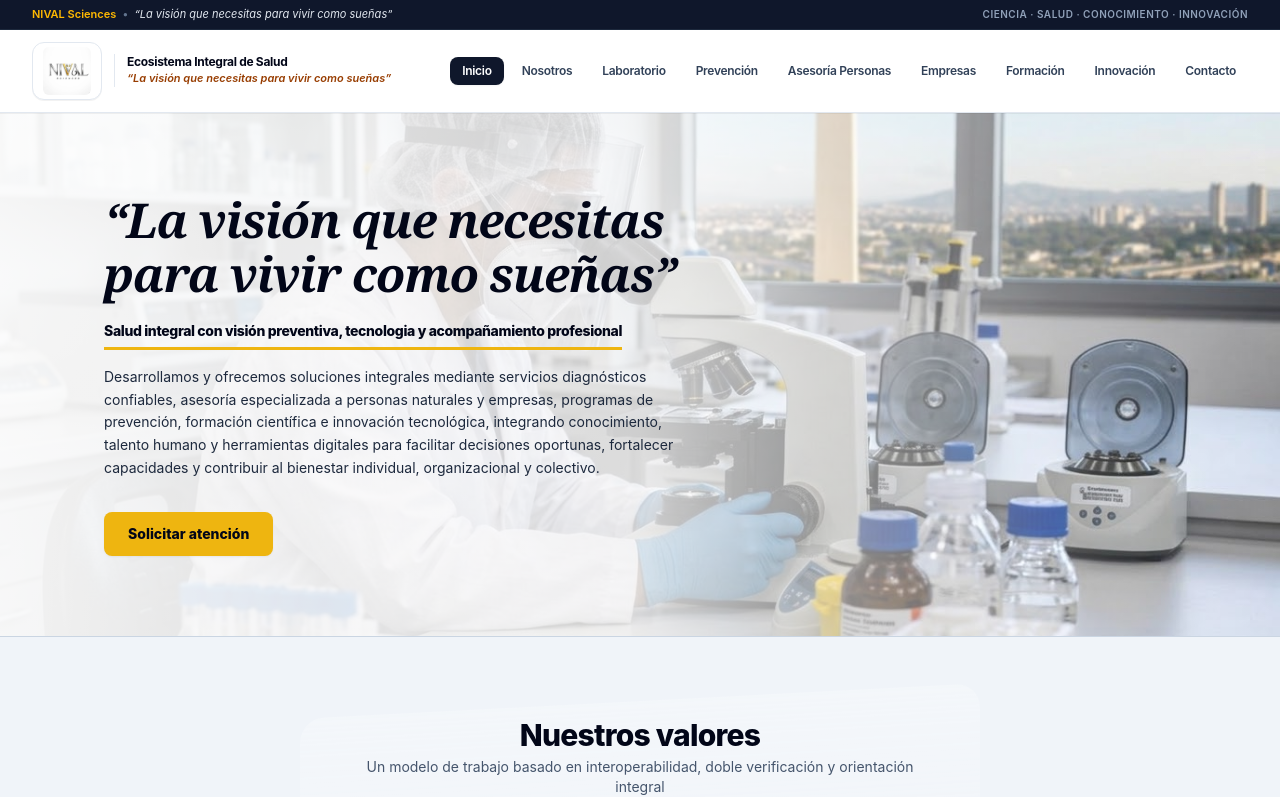
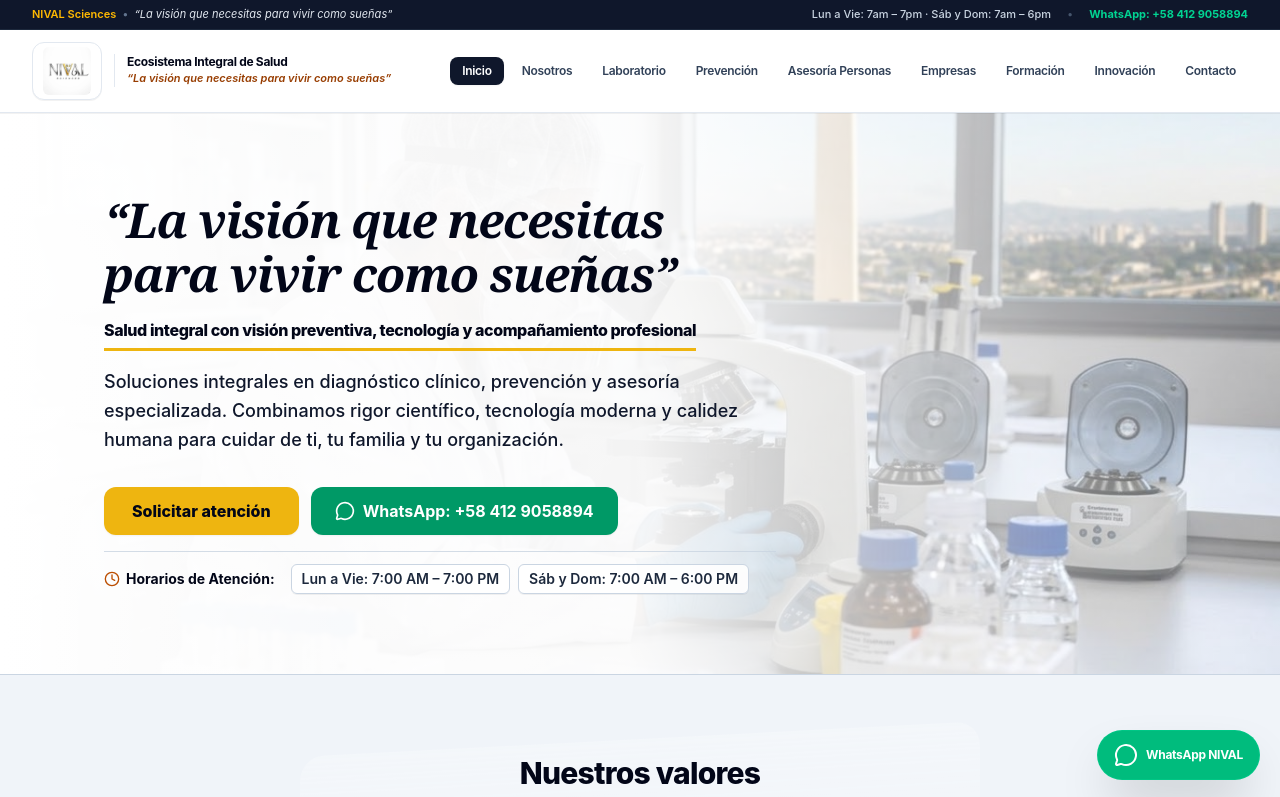
Before and after one commit to kingerian0405/NIVAL-Sciences, a React (Vite) app: page / in a window 1280 px wide. Shown: the top 797 px of the page. Built offline with nearby package versions, Linux system fonts and the light colour scheme.

Commit message:
feat: anadir horarios de atencion oficiales, optimizar texto legible en inicio e integrar whatsapp +58 412 9058894

```diff
--- a/src/App.tsx
+++ b/src/App.tsx
@@ -1,4 +1,5 @@
 import React, { useState, useEffect } from 'react';
+import { MessageCircle } from 'lucide-react';
 import { InstitutionalHeader } from './components/InstitutionalHeader';
 import { InstitutionalFooter } from './components/InstitutionalFooter';
 import { CapaInicio } from './layers/CapaInicio';
@@ -76,6 +77,18 @@ export function App() {
       <InstitutionalFooter
         onSelectCapa={handleSelectCapa}
       />
+
+      {/* Botón Flotante Permanente de WhatsApp */}
+      <a
+        href="https://wa.me/584129058894?text=Hola%20NIVAL%20Sciences,%20quisiera%20solicitar%20información%20y%20atención"
+        target="_blank"
+        rel="noopener noreferrer"
+        className="fixed bottom-5 right-5 z-40 bg-emerald-500 hover:bg-emerald-600 text-white p-3.5 sm:px-4 sm:py-3 rounded-full shadow-2xl flex items-center space-x-2 transition-all hover:scale-105 group border border-emerald-400/40 cursor-pointer"
+        aria-label="Contactar por WhatsApp"
+      >
+        <MessageCircle className="w-5 h-5 sm:w-6 sm:h-6 text-white" />
+        <span className="hidden sm:inline font-bold text-xs tracking-tight">WhatsApp NIVAL</span>
+      </a>
     </div>
   );
 }
--- a/src/components/InstitutionalFooter.tsx
+++ b/src/components/InstitutionalFooter.tsx
@@ -1,5 +1,5 @@
 import React from 'react';
-import { ShieldCheck, ArrowRight } from 'lucide-react';
+import { ShieldCheck, ArrowRight, Clock, MessageCircle } from 'lucide-react';
 import { CAPAS } from '../layers/layerData';
 
 interface InstitutionalFooterProps {
@@ -32,10 +32,10 @@ export const InstitutionalFooter: React.FC<InstitutionalFooterProps> = ({ onSele
 
       {/* Contenido principal del pie de página */}
       <div className="max-w-7xl mx-auto px-4 sm:px-6 lg:px-8 py-14">
-        <div className="grid grid-cols-1 md:grid-cols-12 gap-10">
+        <div className="grid grid-cols-1 md:grid-cols-12 gap-8 lg:gap-10">
 
-          {/* Columna Marca (5 cols) */}
-          <div className="md:col-span-5 space-y-4">
+          {/* Columna Marca (4 cols) */}
+          <div className="md:col-span-4 space-y-4">
             <div className="flex items-center space-x-3 bg-white/95 p-2 rounded-xl border border-slate-400 w-fit">
               <img
                 src={`${import.meta.env.BASE_URL}Nival.jpeg`}
@@ -48,8 +48,8 @@ export const InstitutionalFooter: React.FC<InstitutionalFooterProps> = ({ onSele
               “La visión que necesitas para vivir como sueñas”
             </p>
 
-            <p className="text-slate-300 text-xs sm:text-sm leading-relaxed max-w-md">
-              Ecosistema integral de salud, asesoría, prevención, formación e innovación. Documento base para orientar el desarrollo institucional, la presencia digital y la expansión de servicios.
+            <p className="text-slate-300 text-xs leading-relaxed max-w-sm">
+              Ecosistema integral de salud, diagnóstico clínico, asesoría especializada, prevención y gestión del conocimiento.
             </p>
 
             <div className="pt-1 text-[11px] font-semibold text-slate-400 tracking-widest uppercase">
@@ -57,12 +57,12 @@ export const InstitutionalFooter: React.FC<InstitutionalFooterProps> = ({ onSele
             </div>
           </div>
 
-          {/* Columna Navegación (7 cols) */}
-          <div className="md:col-span-7">
+          {/* Columna Navegación (4 cols) */}
+          <div className="md:col-span-4">
             <h4 className="text-xs font-bold uppercase tracking-wider text-slate-300 mb-4">
               Navegación Institucional
             </h4>
-            <div className="grid grid-cols-1 sm:grid-cols-2 gap-3 text-xs">
+            <div className="grid grid-cols-1 sm:grid-cols-2 gap-2.5 text-xs">
               {CAPAS.map((capa) => (
                 <button
                   key={capa.id}
@@ -74,6 +74,34 @@ export const InstitutionalFooter: React.FC<InstitutionalFooterProps> = ({ onSele
                 </button>
               ))}
             </div>
+          </div>
+
+          {/* Columna Horarios y WhatsApp (4 cols) */}
+          <div className="md:col-span-4 space-y-4">
+            <h4 className="text-xs font-bold uppercase tracking-wider text-slate-300 mb-4">
+              Horarios y Atención Oficial
+            </h4>
+
+            <div className="bg-slate-950 p-4 rounded-xl border border-slate-800 space-y-2 text-xs">
+              <div className="flex items-start space-x-2.5">
+                <Clock className="w-4 h-4 text-amber-400 shrink-0 mt-0.5" />
+                <div className="space-y-1 text-slate-300">
+                  <p className="text-white font-bold text-xs">Horario de Atención:</p>
+                  <p><strong>Lunes a Viernes:</strong> 7:00 AM – 7:00 PM</p>
+                  <p><strong>Sábados y Domingos:</strong> 7:00 AM – 6:00 PM</p>
+                </div>
+              </div>
+            </div>
+
+            <a
+              href="https://wa.me/584129058894?text=Hola%20NIVAL%20Sciences,%20quisiera%20solicitar%20información%20y%20atención"
+              target="_blank"
+              rel="noopener noreferrer"
+              className="w-full py-2.5 px-4 rounded-lg bg-emerald-600 hover:bg-emerald-500 text-white font-bold text-xs flex items-center justify-center space-x-2 transition-colors shadow-xs"
+            >
+              <MessageCircle className="w-4 h-4" />
+              <span>WhatsApp: +58 412 9058894</span>
+            </a>
           </div>
 
         </div>
--- a/src/components/InstitutionalHeader.tsx
+++ b/src/components/InstitutionalHeader.tsx
@@ -29,8 +29,19 @@ export const InstitutionalHeader: React.FC<InstitutionalHeaderProps> = ({
             <span className="text-slate-500 shrink-0">•</span>
             <span className="italic text-slate-200 truncate">“La visión que necesitas para vivir como sueñas”</span>
           </div>
-          <div className="hidden md:block text-slate-400 tracking-wider text-[10px] uppercase font-semibold shrink-0 ml-2">
-            Ciencia · Salud · Conocimiento · Innovación
+          <div className="hidden md:flex items-center space-x-4 shrink-0 ml-2">
+            <span className="text-slate-300 font-medium">
+              Lun a Vie: 7am – 7pm · Sáb y Dom: 7am – 6pm
+            </span>
+            <span className="text-slate-600">•</span>
+            <a
+              href="https://wa.me/584129058894?text=Hola%20NIVAL%20Sciences,%20quisiera%20solicitar%20información%20y%20atención"
+              target="_blank"
+              rel="noopener noreferrer"
+              className="text-emerald-400 hover:text-emerald-300 font-bold flex items-center space-x-1 transition-colors"
+            >
+              <span>WhatsApp: +58 412 9058894</span>
+            </a>
           </div>
         </div>
       </div>
@@ -116,6 +127,23 @@ export const InstitutionalHeader: React.FC<InstitutionalHeaderProps> = ({
               </button>
             );
           })}
+
+          {/* Horarios y WhatsApp en Menú Móvil */}
+          <div className="pt-4 mt-3 border-t border-slate-200 space-y-2.5">
+            <div className="text-[11px] text-slate-700 bg-slate-50 p-3 rounded-lg border border-slate-200 space-y-1">
+              <p className="font-bold text-slate-900">Horarios de Atención:</p>
+              <p>Lun a Vie: 7:00 AM – 7:00 PM</p>
+              <p>Sáb y Dom: 7:00 AM – 6:00 PM</p>
+            </div>
+            <a
+              href="https://wa.me/584129058894?text=Hola%20NIVAL%20Sciences,%20quisiera%20solicitar%20información%20y%20atención"
+              target="_blank"
+              rel="noopener noreferrer"
+              className="w-full py-2.5 px-3 rounded-lg bg-emerald-600 hover:bg-emerald-700 text-white font-bold text-xs flex items-center justify-center space-x-2 shadow-xs transition-colors"
+            >
+              <span>WhatsApp: +58 412 9058894</span>
+            </a>
+          </div>
         </div>
       )}
     </header>
--- a/src/layers/CapaInicio.tsx
+++ b/src/layers/CapaInicio.tsx
@@ -6,7 +6,9 @@ import {
   Lightbulb,
   HeartHandshake,
   ChevronLeft,
-  ChevronRight
+  ChevronRight,
+  Clock,
+  MessageCircle
 } from 'lucide-react';
 
 interface CapaInicioProps {
@@ -51,39 +53,65 @@ export const CapaInicio: React.FC<CapaInicioProps> = ({ onSelectCapa }) => {
         style={{ backgroundImage: `url(${import.meta.env.BASE_URL}fondo.jpeg)` }}
       >
         {/* Capa de iluminación y descanso óptico para garantizar máxima legibilidad */}
-        <div className="absolute inset-0 bg-gradient-to-r from-white/95 via-white/80 to-white/30 sm:to-transparent"></div>
+        <div className="absolute inset-0 bg-gradient-to-r from-white via-white/95 to-white/60 sm:to-white/30"></div>
 
-        <div className="relative z-10 max-w-6xl mx-auto px-4 sm:px-10 py-6 sm:py-16 lg:py-20">
-          <div className="max-w-xl text-left space-y-2.5 sm:space-y-4">
+        <div className="relative z-10 max-w-6xl mx-auto px-4 sm:px-10 py-8 sm:py-16 lg:py-20">
+          <div className="max-w-2xl text-left space-y-3 sm:space-y-4">
 
             {/* Lema Principal Oficial */}
-            <h1 className="text-2xl sm:text-4xl lg:text-5xl font-extrabold text-slate-950 font-serif leading-tight sm:leading-[1.14] tracking-tight italic">
+            <h1 className="text-3xl sm:text-4xl lg:text-5xl font-black text-slate-950 font-serif leading-tight sm:leading-[1.14] tracking-tight italic">
               “La visión que necesitas para vivir como sueñas”
             </h1>
 
             {/* Franja de Enfoque Institucional con Subrayado Dorado */}
             <div>
-              <span className="inline-block font-extrabold text-slate-950 text-xs sm:text-sm pb-1 sm:pb-1.5 border-b-2 sm:border-b-[3px] border-nival-gold tracking-tight">
-                Salud integral con visión preventiva, tecnologia y acompañamiento profesional
+              <span className="inline-block font-extrabold text-slate-950 text-sm sm:text-base pb-1.5 border-b-2 sm:border-b-[3px] border-nival-gold tracking-tight">
+                Salud integral con visión preventiva, tecnología y acompañamiento profesional
               </span>
             </div>
 
-            {/* Párrafo Descriptivo Institucional */}
-            <p className="text-xs sm:text-sm text-slate-800 leading-snug sm:leading-relaxed font-normal">
-              Desarrollamos y ofrecemos soluciones integrales mediante servicios diagnósticos confiables, asesoría especializada a personas naturales y empresas, programas de prevención, formación científica e innovación tecnológica, integrando conocimiento, talento humano y herramientas digitales para facilitar decisiones oportunas, fortalecer capacidades y contribuir al bienestar individual, organizacional y colectivo.
+            {/* Párrafo Descriptivo Institucional (Acortado y con mayor tamaño para máxima legibilidad) */}
+            <p className="text-sm sm:text-base lg:text-lg text-slate-900 leading-relaxed font-medium">
+              Soluciones integrales en diagnóstico clínico, prevención y asesoría especializada. Combinamos rigor científico, tecnología moderna y calidez humana para cuidar de ti, tu familia y tu organización.
             </p>
 
-            {/* Botón de Acción Principal */}
-            <div className="pt-2 sm:pt-4">
+            {/* Botones de Acción: Cita y WhatsApp */}
+            <div className="pt-2 sm:pt-4 flex flex-col sm:flex-row items-stretch sm:items-center gap-3">
               <button
                 onClick={() => {
                   onSelectCapa('contacto');
                   window.scrollTo({ top: 0, behavior: 'smooth' });
                 }}
-                className="w-full sm:w-auto text-center px-6 py-2.5 sm:py-3 rounded-lg bg-nival-gold hover:bg-nival-gold-hover text-slate-950 font-extrabold text-xs sm:text-sm shadow-xs transition-all cursor-pointer"
+                className="w-full sm:w-auto text-center px-7 py-3 rounded-xl bg-nival-gold hover:bg-nival-gold-hover text-slate-950 font-extrabold text-sm sm:text-base shadow-xs transition-all cursor-pointer"
               >
                 Solicitar atención
               </button>
+
+              <a
+                href="https://wa.me/584129058894?text=Hola%20NIVAL%20Sciences,%20quisiera%20solicitar%20información%20y%20atención"
+                target="_blank"
+                rel="noopener noreferrer"
+                className="w-full sm:w-auto text-center px-6 py-3 rounded-xl bg-emerald-600 hover:bg-emerald-700 text-white font-bold text-sm sm:text-base shadow-xs transition-all flex items-center justify-center space-x-2"
+              >
+                <MessageCircle className="w-5 h-5" />
+                <span>WhatsApp: +58 412 9058894</span>
+              </a>
+            </div>
+
+            {/* Horarios de Atención Oficiales */}
+            <div className="pt-3 border-t border-slate-300/80 mt-2 flex flex-col sm:flex-row sm:items-center gap-2 sm:gap-4 text-xs sm:text-sm text-slate-800">
+              <div className="flex items-center space-x-1.5 text-slate-950 font-bold shrink-0">
+                <Clock className="w-4 h-4 text-amber-700 shrink-0" />
+                <span>Horarios de Atención:</span>
+              </div>
+              <div className="flex flex-wrap items-center gap-2 text-slate-800 font-semibold text-xs sm:text-sm">
+                <span className="bg-white/90 px-2.5 py-1 rounded-md border border-slate-300 shadow-2xs">
+                  Lun a Vie: 7:00 AM – 7:00 PM
+                </span>
+                <span className="bg-white/90 px-2.5 py-1 rounded-md border border-slate-300 shadow-2xs">
+                  Sáb y Dom: 7:00 AM – 6:00 PM
+                </span>
+              </div>
             </div>
 
           </div>
--- a/src/layers/CapaLaboratorio.tsx
+++ b/src/layers/CapaLaboratorio.tsx
@@ -409,8 +409,8 @@ export const CapaLaboratorio: React.FC<CapaLaboratorioProps> = ({ onSelectCapa }
                 Toma de muestras bajo condiciones controladas de bioseguridad, con personal altamente capacitado y atención por orden de llegada o cita previa.
               </p>
               <div className="pt-2 text-xs text-slate-800 space-y-1 bg-nival-section-light p-3.5 rounded-xl border border-slate-200">
-                <p><strong>Lunes a Viernes:</strong> 7:00 AM – 4:00 PM</p>
-                <p><strong>Sábados:</strong> 7:30 AM – 1:00 PM</p>
+                <p><strong>Lunes a Viernes:</strong> 7:00 AM – 7:00 PM</p>
+                <p><strong>Sábados y Domingos:</strong> 7:00 AM – 6:00 PM</p>
               </div>
             </div>
 
@@ -426,7 +426,17 @@ export const CapaLaboratorio: React.FC<CapaLaboratorioProps> = ({ onSelectCapa }
                 Equipo profesional de extracción trasladado con cadena de frío y materiales estériles para pacientes con movilidad reducida o jornadas programadas.
               </p>
               <div className="pt-2 text-xs text-slate-800 space-y-1 bg-nival-section-light p-3.5 rounded-xl border border-slate-200">
-                <p><strong>Coordinación previa:</strong> Canales de contacto institucional</p>
+                <p>
+                  <strong>Coordinación directa:</strong>{' '}
+                  <a
+                    href="https://wa.me/584129058894?text=Hola%20NIVAL%20Sciences,%20quisiera%20agendar%20una%20toma%20de%20muestra%20a%20domicilio"
+                    target="_blank"
+                    rel="noopener noreferrer"
+                    className="text-emerald-700 font-bold hover:underline"
+                  >
+                    WhatsApp +58 412 9058894
+                  </a>
+                </p>
                 <p><strong>Cobertura:</strong> Domicilios particulares, residencias y sedes corporativas</p>
               </div>
             </div>
```
Also changed, not shown: src/layers/CapaContacto.tsx (+25 -6 lines).
